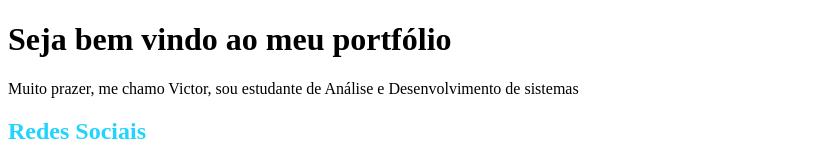
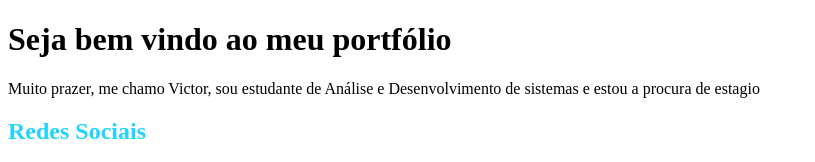
Before and after one commit to victorcocchi/Portfolio, a plain HTML site: page index.html in a window 1280 px wide. Shown: the top 162 px of the page, without its empty margins (0-815 px from the left). Drawn offline with Linux system fonts and the light colour scheme.

Commit message:
alterando html

```diff
--- a/index.html
+++ b/index.html
@@ -9,7 +9,7 @@
 <body>
     <div>
     <h1>Seja bem vindo ao meu portfólio</h1>
-    <p>Muito prazer, me chamo Victor, sou estudante de Análise e Desenvolvimento de sistemas</p>
+    <p>Muito prazer, me chamo Victor, sou estudante de Análise e Desenvolvimento de sistemas e estou a procura de estagio</p>
     </div>
     <div class="pai_links">
         <h2 class="redes_sociais" >Redes Sociais</h2>
```
